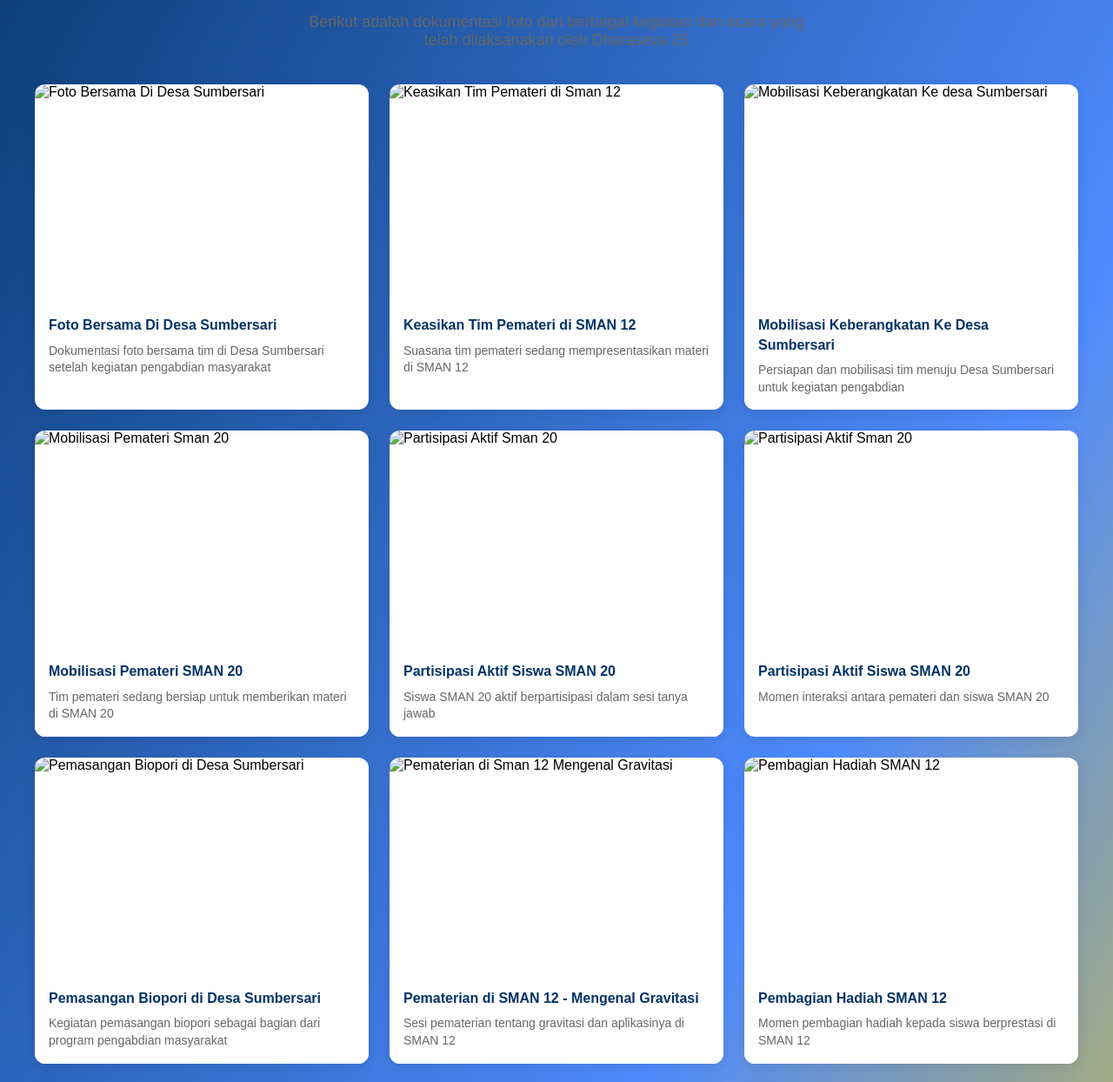
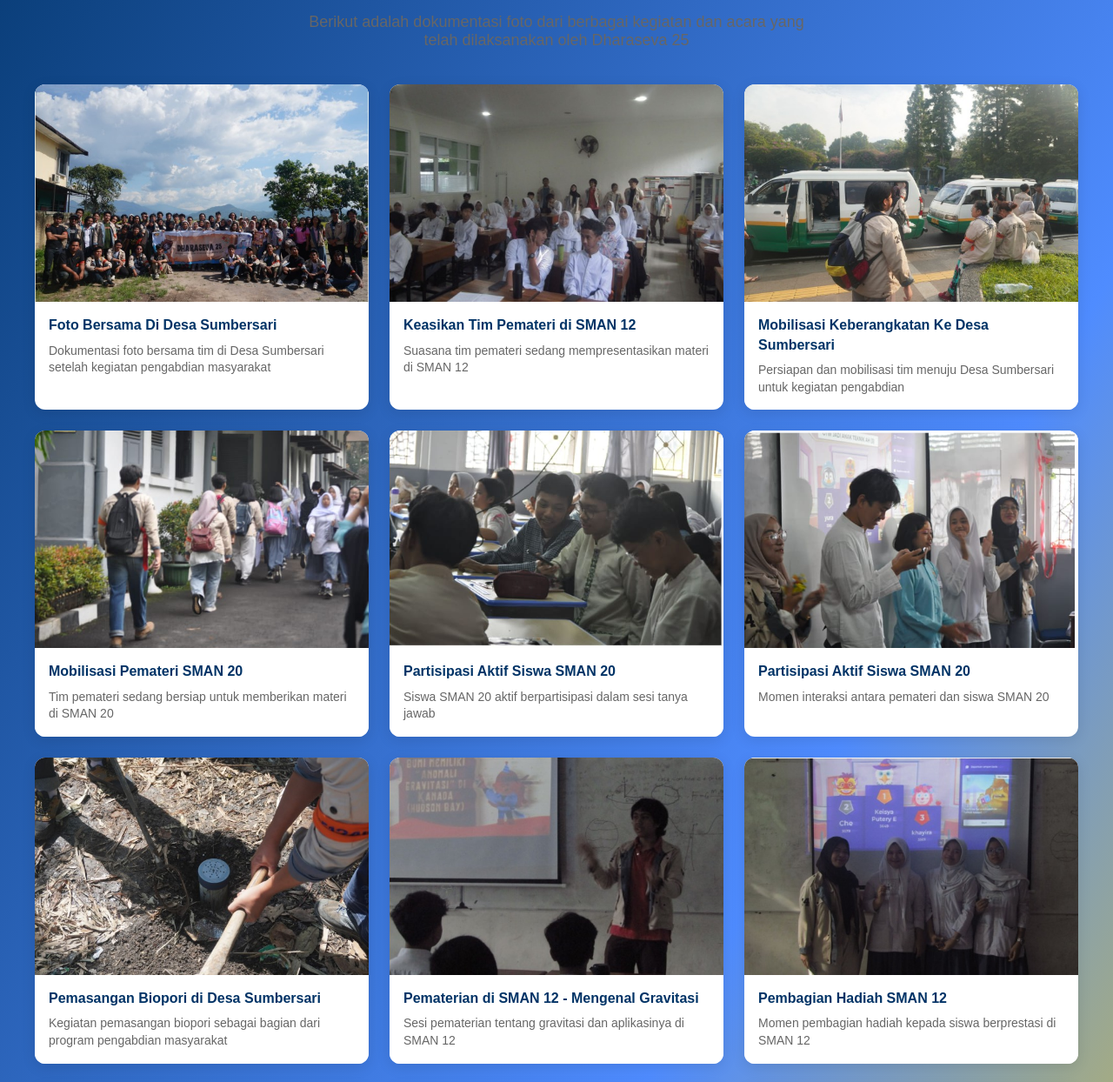
Before and after one commit to dharaseva/AKSIANGKATANTGG24, a plain HTML site: page dokumentasi.html in a window 1280 px wide. Shown: the part 400-1644 px from the top of the page at 87% size. Drawn offline with Linux system fonts and the light colour scheme.

Commit message:
Update dokumentasi.html

```diff
--- a/dokumentasi.html
+++ b/dokumentasi.html
@@ -401,7 +401,7 @@
 
         <div class="gallery-grid">
             <div class="gallery-item">
-                <img src="foto_dokumentasi/Foto Bersama Di Desa Sumbersari.jpeg" alt="Foto Bersama Di Desa Sumbersari">
+                <img src="Foto Bersama Di Desa Sumbersari.jpeg" alt="Foto Bersama Di Desa Sumbersari">
                 <div class="gallery-caption">
                     <h4>Foto Bersama Di Desa Sumbersari</h4>
                     <p>Dokumentasi foto bersama tim di Desa Sumbersari setelah kegiatan pengabdian masyarakat</p>
@@ -409,7 +409,7 @@
             </div>
 
             <div class="gallery-item">
-                <img src="foto_dokumentasi/Keasikan Tim Pemateri  di Sman 12.jpeg" alt="Keasikan Tim Pemateri di Sman 12">
+                <img src="Keasikan Tim Pemateri  di Sman 12.jpeg" alt="Keasikan Tim Pemateri di Sman 12">
                 <div class="gallery-caption">
                     <h4>Keasikan Tim Pemateri di SMAN 12</h4>
                     <p>Suasana tim pemateri sedang mempresentasikan materi di SMAN 12</p>
@@ -417,7 +417,7 @@
             </div>
 
             <div class="gallery-item">
-                <img src="foto_dokumentasi/Mobilisasi Keberangkatan Ke desa Sumbersari (1).jpeg" alt="Mobilisasi Keberangkatan Ke desa Sumbersari">
+                <img src="Mobilisasi Keberangkatan Ke desa Sumbersari (1).jpeg" alt="Mobilisasi Keberangkatan Ke desa Sumbersari">
                 <div class="gallery-caption">
                     <h4>Mobilisasi Keberangkatan Ke Desa Sumbersari</h4>
                     <p>Persiapan dan mobilisasi tim menuju Desa Sumbersari untuk kegiatan pengabdian</p>
@@ -425,7 +425,7 @@
             </div>
 
             <div class="gallery-item">
-                <img src="foto_dokumentasi/Mobilisasi Pemateri Sman 20.jpeg" alt="Mobilisasi Pemateri Sman 20">
+                <img src="Mobilisasi Pemateri Sman 20.jpeg" alt="Mobilisasi Pemateri Sman 20">
                 <div class="gallery-caption">
                     <h4>Mobilisasi Pemateri SMAN 20</h4>
                     <p>Tim pemateri sedang bersiap untuk memberikan materi di SMAN 20</p>
@@ -433,7 +433,7 @@
             </div>
 
             <div class="gallery-item">
-                <img src="foto_dokumentasi/Partisipasi Aktif Sman 20 (1).jpeg" alt="Partisipasi Aktif Sman 20">
+                <img src="Partisipasi Aktif Sman 20 (1).jpeg" alt="Partisipasi Aktif Sman 20">
                 <div class="gallery-caption">
                     <h4>Partisipasi Aktif Siswa SMAN 20</h4>
                     <p>Siswa SMAN 20 aktif berpartisipasi dalam sesi tanya jawab</p>
@@ -441,7 +441,7 @@
             </div>
 
             <div class="gallery-item">
-                <img src="foto_dokumentasi/Partisipasi Aktif Sman 20 (2).jpeg" alt="Partisipasi Aktif Sman 20">
+                <img src="Partisipasi Aktif Sman 20 (2).jpeg" alt="Partisipasi Aktif Sman 20">
                 <div class="gallery-caption">
                     <h4>Partisipasi Aktif Siswa SMAN 20</h4>
                     <p>Momen interaksi antara pemateri dan siswa SMAN 20</p>
@@ -449,7 +449,7 @@
             </div>
 
             <div class="gallery-item">
-                <img src="foto_dokumentasi/Pemasangan Biopori di Desa Sumbersari.jpeg" alt="Pemasangan Biopori di Desa Sumbersari">
+                <img src="Pemasangan Biopori di Desa Sumbersari.jpeg" alt="Pemasangan Biopori di Desa Sumbersari">
                 <div class="gallery-caption">
                     <h4>Pemasangan Biopori di Desa Sumbersari</h4>
                     <p>Kegiatan pemasangan biopori sebagai bagian dari program pengabdian masyarakat</p>
@@ -457,7 +457,7 @@
             </div>
 
             <div class="gallery-item">
-                <img src="foto_dokumentasi/Pematerian di Sman 12 Mengenal Gravitasi.jpeg" alt="Pematerian di Sman 12 Mengenal Gravitasi">
+                <img src="Pematerian di Sman 12 Mengenal Gravitasi.jpeg" alt="Pematerian di Sman 12 Mengenal Gravitasi">
                 <div class="gallery-caption">
                     <h4>Pematerian di SMAN 12 - Mengenal Gravitasi</h4>
                     <p>Sesi pematerian tentang gravitasi dan aplikasinya di SMAN 12</p>
@@ -465,7 +465,7 @@
             </div>
 
             <div class="gallery-item">
-                <img src="foto_dokumentasi/Pembagian Hadiah sman 12.jpeg" alt="Pembagian Hadiah SMAN 12">
+                <img src="Pembagian Hadiah sman 12.jpeg" alt="Pembagian Hadiah SMAN 12">
                 <div class="gallery-caption">
                     <h4>Pembagian Hadiah SMAN 12</h4>
                     <p>Momen pembagian hadiah kepada siswa berprestasi di SMAN 12</p>
@@ -473,7 +473,7 @@
             </div>
 
             <div class="gallery-item">
-                <img src="foto_dokumentasi/Pembuatan Lubang Biopori.jpeg" alt="Pembuatan Lubang Biopori">
+                <img src="Pembuatan Lubang Biopori.jpeg" alt="Pembuatan Lubang Biopori">
                 <div class="gallery-caption">
                     <h4>Pembuatan Lubang Biopori</h4>
                     <p>Proses pembuatan lubang biopori untuk konservasi lingkungan</p>
@@ -481,7 +481,7 @@
             </div>
 
             <div class="gallery-item">
-                <img src="foto_dokumentasi/Pengerjaan kuis di sman 12.jpeg" alt="Pengerjaan Kuis di SMAN 12">
+                <img src="Pengerjaan kuis di sman 12.jpeg" alt="Pengerjaan Kuis di SMAN 12">
                 <div class="gallery-caption">
                     <h4>Pengerjaan Kuis di SMAN 12</h4>
                     <p>Siswa SMAN 12 sedang mengerjakan kuis setelah sesi pematerian</p>
@@ -489,7 +489,7 @@
             </div>
 
             <div class="gallery-item">
-                <img src="foto_dokumentasi/Penyuluhan Pemateri All About Geodesy(1).jpeg" alt="Penyuluhan Pemateri All About Geodesy">
+                <img src="Penyuluhan Pemateri All About Geodesy(1).jpeg" alt="Penyuluhan Pemateri All About Geodesy">
                 <div class="gallery-caption">
                     <h4>Penyuluhan Pemateri - All About Geodesy</h4>
                     <p>Sesi penyuluhan tentang kegeodesian dan aplikasinya</p>
@@ -497,7 +497,7 @@
             </div>
 
             <div class="gallery-item">
-                <img src="foto_dokumentasi/Penyuluhan Pemateri All About Geodesy(2).jpeg" alt="Penyuluhan Pemateri All About Geodesy">
+                <img src="Penyuluhan Pemateri All About Geodesy(2).jpeg" alt="Penyuluhan Pemateri All About Geodesy">
                 <div class="gallery-caption">
                     <h4>Penyuluhan Pemateri - All About Geodesy</h4>
                     <p>Materi tentang kegeodesian dan teknologi pengukuran bumi</p>
@@ -505,7 +505,7 @@
             </div>
 
             <div class="gallery-item">
-                <img src="foto_dokumentasi/Penyuluhan Warga Sekitar Desa Sumbersari.jpeg" alt="Penyuluhan Warga Sekitar Desa Sumbersari">
+                <img src="Penyuluhan Warga Sekitar Desa Sumbersari.jpeg" alt="Penyuluhan Warga Sekitar Desa Sumbersari">
                 <div class="gallery-caption">
                     <h4>Penyuluhan Warga Sekitar Desa Sumbersari</h4>
                     <p>Edukasi kepada warga sekitar tentang program pengabdian masyarakat</p>
@@ -513,7 +513,7 @@
             </div>
 
             <div class="gallery-item">
-                <img src="foto_dokumentasi/Sosialisasi kepada Warga Sekitar.jpeg" alt="Sosialisasi kepada Warga Sekitar">
+                <img src="Sosialisasi kepada Warga Sekitar.jpeg" alt="Sosialisasi kepada Warga Sekitar">
                 <div class="gallery-caption">
                     <h4>Sosialisasi kepada Warga Sekitar</h4>
                     <p>Sesi sosialisasi program kepada masyarakat sekitar</p>
```
